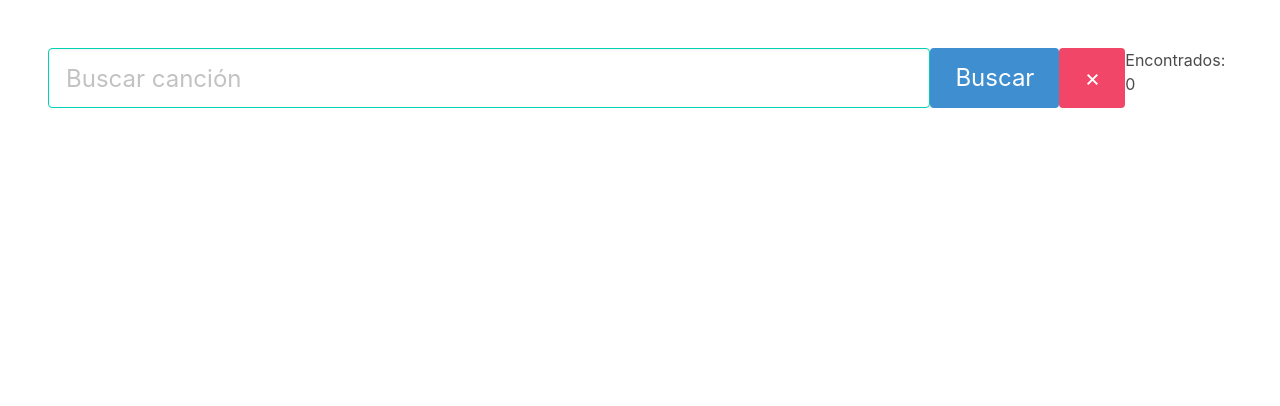
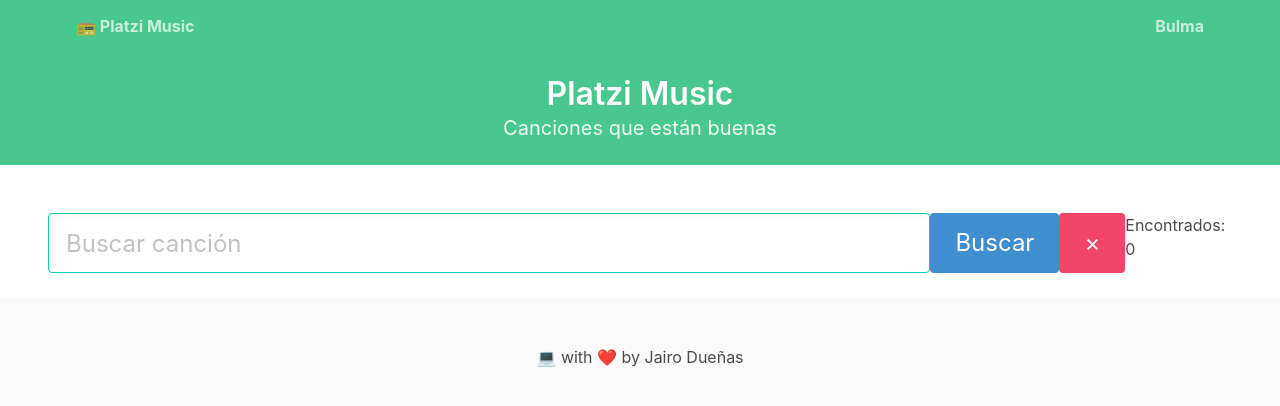
Before and after one commit to JairoDuenas/profesional-Vue-js, a Vue app: page / in a window 1280 px wide. Shown: the top 406 px of the page. Built offline with nearby package versions, Linux system fonts and the light colour scheme.

Commit message:
Creación de componentes

```diff
--- a/src/App.vue
+++ b/src/App.vue
@@ -1,14 +1,20 @@
 <template>
+  <Header />
   <Home />
+  <Footer />
 </template>
 
 <script>
 import Home from './components/Home.vue'
+import Header from './components/layout/Header.vue'
+import Footer from './components/layout/Footer.vue'
 
 export default {
   name: 'App',
   components: {
-    Home
+    Header,
+    Home,
+    Footer
   }
 }
 </script>
--- /dev/null
+++ b/src/components/layout/Footer.vue
@@ -0,0 +1,8 @@
+<!-- eslint-disable vue/multi-word-component-names -->
+<template>
+  <footer class="footer">
+    <div class="container has-text-centered">
+      <p>💻 with ❤️ by Jairo Dueñas</p>
+    </div>
+  </footer>
+</template>
--- /dev/null
+++ b/src/components/layout/Header.vue
@@ -0,0 +1,23 @@
+<!-- eslint-disable vue/multi-word-component-names -->
+<template>
+  <section class="hero is-success is-small">
+    <div class="hero-head">
+      <header class="navbar" role="navigation">
+        <div class="container navbar-menu">
+          <div class="navbar-start">
+            <p class="navbar-item"><strong>📻 Platzi Music</strong></p>
+          </div>
+          <div class="navbar-end">
+            <p class="navbar-item"><strong>Bulma</strong></p>
+          </div>
+        </div>
+      </header>
+    </div>
+    <div class="hero-body">
+      <div class="container has-text-centered">
+        <h1 class="title">Platzi Music</h1>
+        <h2 class="subtitle">Canciones que están buenas</h2>
+      </div>
+    </div>
+  </section>
+</template>
```
